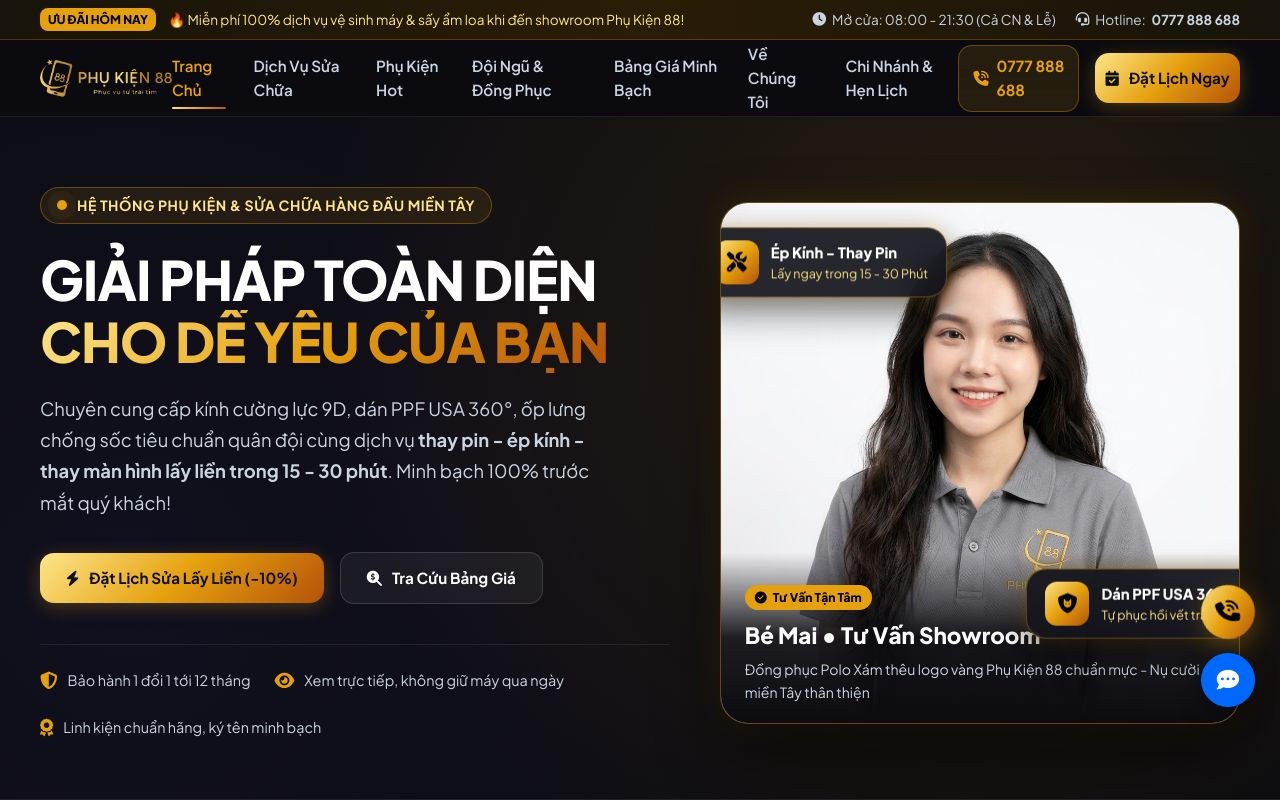
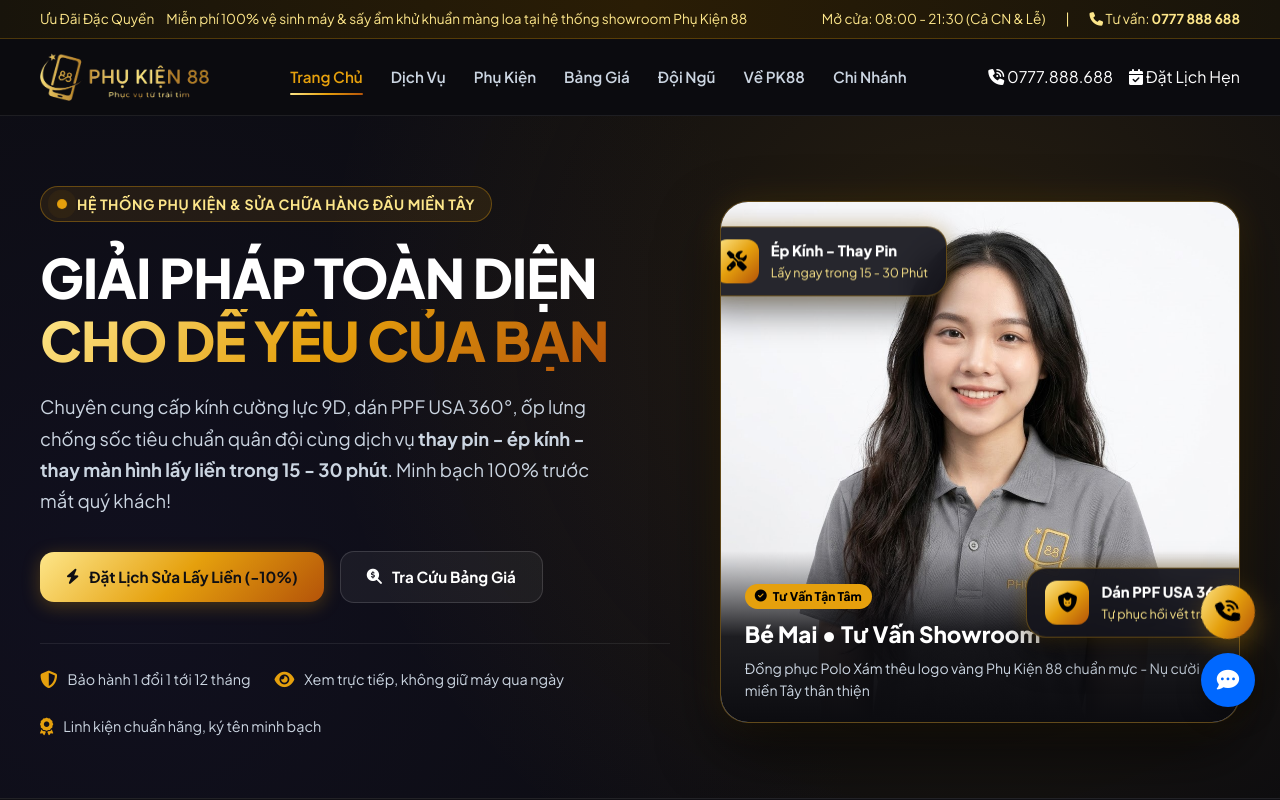
Before and after one commit to tranhoangsang89-maker/webtestdemo, a plain HTML site: page index.html in a window 1280 px wide. Shown: the top 800 px of the page. Drawn offline with Linux system fonts and the light colour scheme.

Commit message:
Add files via upload

```diff
--- a/index.html
+++ b/index.html
@@ -24,14 +24,24 @@
        TOP ANNOUNCEMENT BAR
        ========================================== -->
   <div class="top-bar">
-    <div class="container top-bar-inner">
+    <div class="container navbar-container top-bar-inner">
       <div class="top-bar-left">
-        <span class="top-badge">Ưu Đãi Hôm Nay</span>
-        <span>🔥 Miễn phí 100% dịch vụ vệ sinh máy & sấy ẩm loa khi đến showroom Phụ Kiện 88!</span>
+        <span class="top-tag">
+          <span class="top-tag-dot"></span>
+          Ưu Đãi Đặc Quyền
+        </span>
+        <span class="top-promo-text">Miễn phí 100% vệ sinh máy & sấy ẩm khử khuẩn màng loa tại hệ thống showroom Phụ Kiện 88</span>
       </div>
       <div class="top-bar-right">
-        <span class="top-bar-link"><i class="fa-solid fa-clock"></i> Mở cửa: 08:00 - 21:30 (Cả CN & Lễ)</span>
-        <a href="tel:0777888688" class="top-bar-link"><i class="fa-solid fa-headset text-gold"></i> Hotline: <strong>0777 888 688</strong></a>
+        <span class="top-info-item">
+          <span class="status-indicator"></span>
+          <span>Mở cửa: 08:00 - 21:30 (Cả CN & Lễ)</span>
+        </span>
+        <span class="top-divider">|</span>
+        <a href="tel:0777888688" class="top-hotline-item">
+          <i class="fa-solid fa-phone text-gold"></i>
+          <span>Tư vấn: <strong>0777 888 688</strong></span>
+        </a>
       </div>
     </div>
   </div>
@@ -40,32 +50,32 @@
        MAIN NAVIGATION BAR
        ========================================== -->
   <header class="navbar">
-    <div class="container navbar-inner">
+    <div class="container navbar-container navbar-inner">
       <!-- Brand Logo -->
-      <a href="#trang-chu" class="nav-brand" title="Phụ Kiện 88">
+      <a href="#trang-chu" class="nav-brand" title="Phụ Kiện 88 - Trang chủ">
         <img src="assets/brand/logo-ngang.png" alt="Logo Phụ Kiện 88" class="nav-logo-img">
       </a>
 
-      <!-- Desktop Navigation Menu -->
+      <!-- Desktop Navigation Menu (Refined & Single-line) -->
       <nav class="nav-links">
         <a href="#trang-chu" class="nav-link active">Trang Chủ</a>
-        <a href="#dich-vu" class="nav-link">Dịch Vụ Sửa Chữa</a>
-        <a href="#san-pham" class="nav-link">Phụ Kiện Hot</a>
-        <a href="#doi-ngu" class="nav-link">Đội Ngũ & Đồng Phục</a>
-        <a href="#bang-gia" class="nav-link">Bảng Giá Minh Bạch</a>
-        <a href="#ve-chung-toi" class="nav-link">Về Chúng Tôi</a>
-        <a href="#dat-lich" class="nav-link">Chi Nhánh & Hẹn Lịch</a>
+        <a href="#dich-vu" class="nav-link">Dịch Vụ</a>
+        <a href="#san-pham" class="nav-link">Phụ Kiện</a>
+        <a href="#bang-gia" class="nav-link">Bảng Giá</a>
+        <a href="#doi-ngu" class="nav-link">Đội Ngũ</a>
+        <a href="#ve-chung-toi" class="nav-link">Về PK88</a>
+        <a href="#dat-lich" class="nav-link">Chi Nhánh</a>
       </nav>
 
       <!-- Nav Actions -->
       <div class="nav-actions">
-        <a href="tel:0777888688" class="nav-phone">
+        <a href="tel:0777888688" class="nav-phone-pill" title="Hotline tư vấn 24/7">
           <i class="fa-solid fa-phone-volume"></i>
-          <span>0777 888 688</span>
+          <span>0777.888.688</span>
         </a>
-        <a href="#dat-lich" class="btn btn-gold">
+        <a href="#dat-lich" class="nav-cta-btn">
           <i class="fa-solid fa-calendar-check"></i>
-          <span>Đặt Lịch Ngay</span>
+          <span>Đặt Lịch Hẹn</span>
         </a>
         <button class="nav-toggle-btn" aria-label="Toggle navigation">
           <span></span>
```
